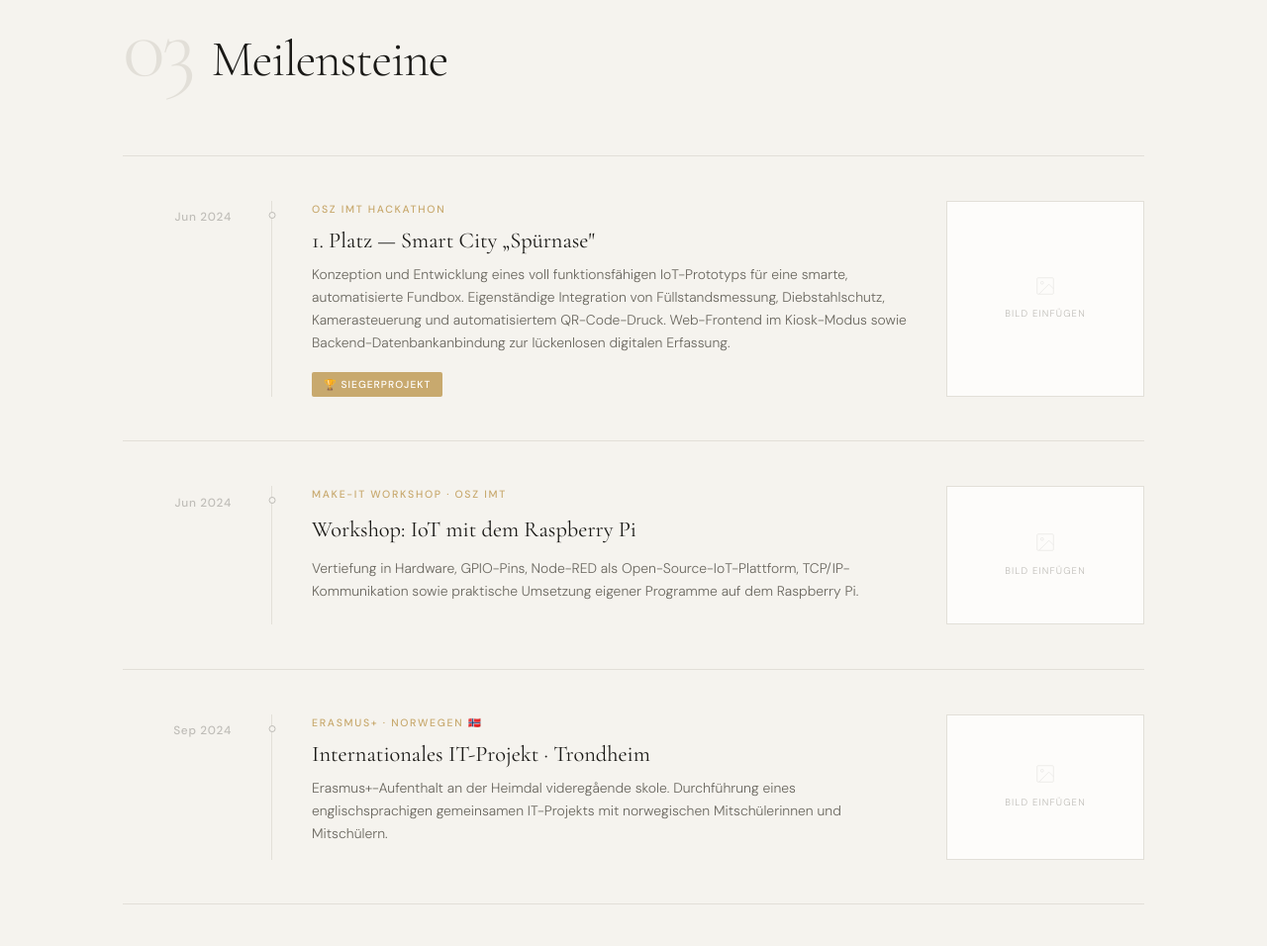
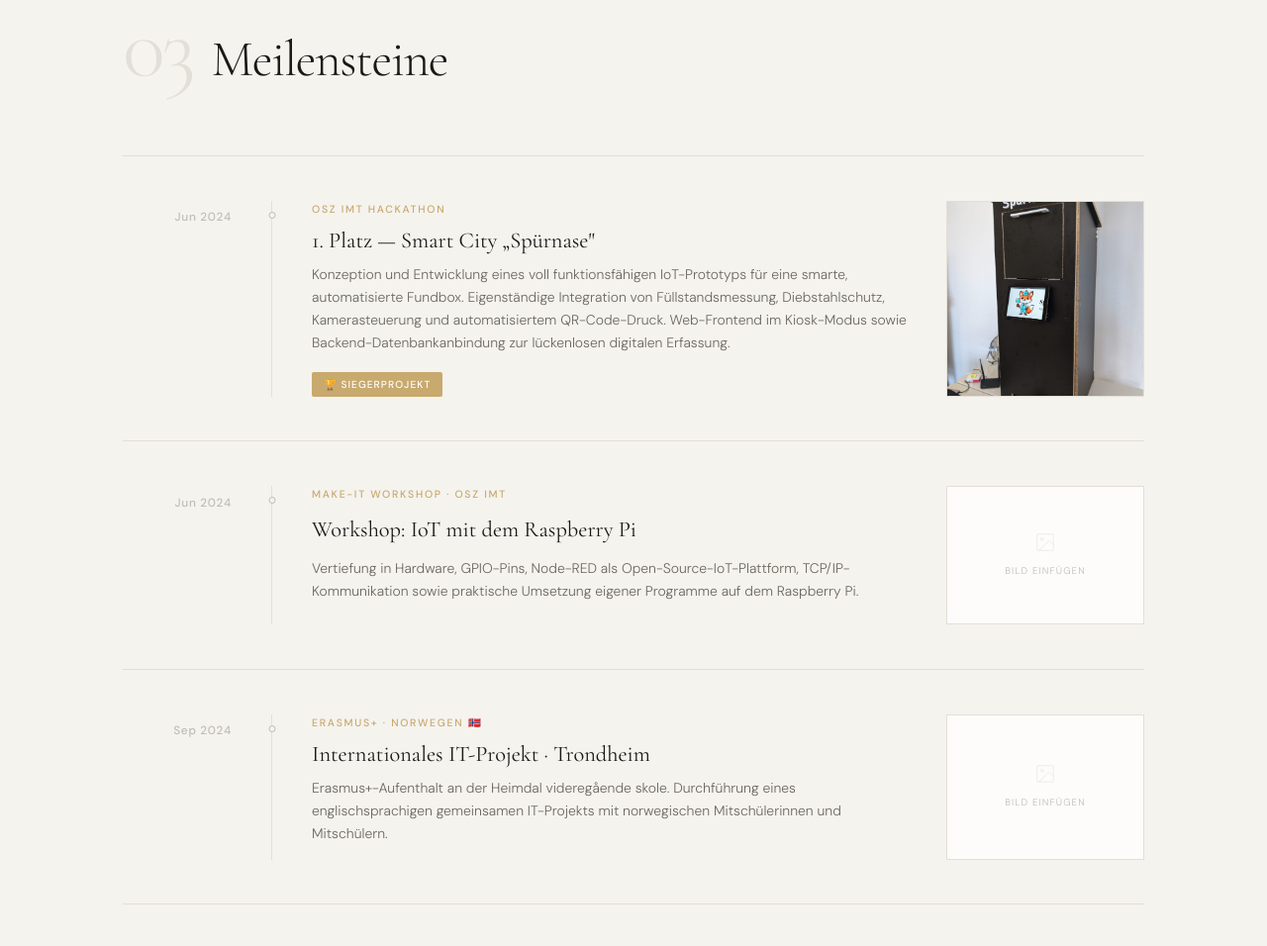
Before and after one commit to Juleo-06/Juleo-06.github.io, a plain HTML site: page index.html in a window 1280 px wide. Shown: the part 2555-3511 px from the top of the page at 99% size. Drawn offline with nearby package versions, Linux system fonts and the light colour scheme.

Commit message:
Add files via upload

```diff
--- a/index.html
+++ b/index.html
@@ -194,7 +194,7 @@
           <!-- Bild: ersetze Inhalt durch <img src="hackathon.jpg" alt="Hackathon"> -->
           <div class="tl-img">
             <svg width="22" height="22" fill="none" stroke="currentColor" stroke-width="1" viewBox="0 0 24 24"><rect x="3" y="3" width="18" height="18" rx="1"/><circle cx="8.5" cy="8.5" r="1.5"/><path d="M21 15l-5-5L5 21"/></svg>
-            <span>Bild einfügen</span>
+            <img src="bilder/spuenasen-automat.jpeg" alt="Spürnasen-Automat">
           </div>
         </div>
       </div>
```
Also changed, not shown: bilder/spuenasen-automat.jpeg (added).
